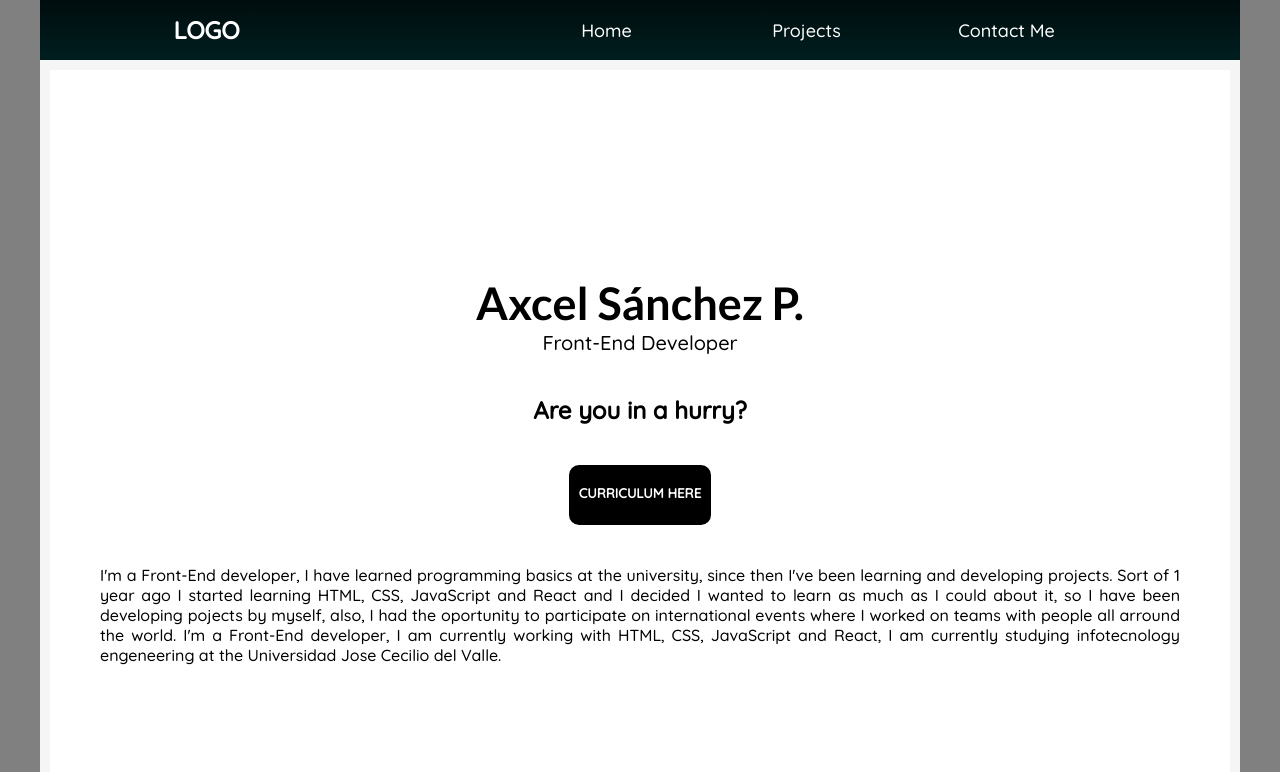
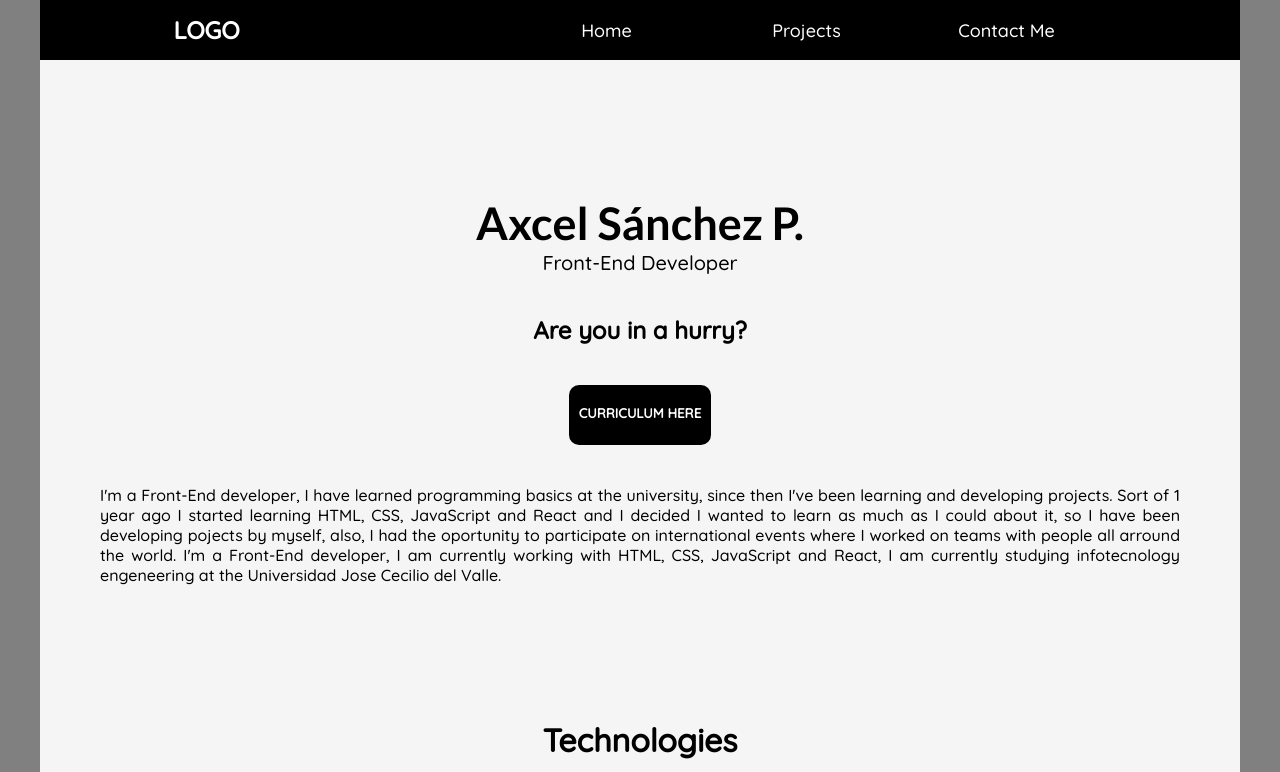
Before and after one commit to Leonel-Padilla2/portfolio, a React (Create React App) app: page / in a window 1280 px wide. Shown: the top 772 px of the page. Built offline with nearby package versions, Linux system fonts and the light colour scheme.

Commit message:
style: changing pages and NavBar component colors

```diff
--- a/src/components/NavBar/NavBar.css
+++ b/src/components/NavBar/NavBar.css
@@ -5,16 +5,8 @@
   padding: 0px;
 }
 
-:root{
-  --main-font: 'Lato', sans-serif;
-  --font-color: #fff;
-  --main-color: #001e1f;
-  --secondary-color: #000d0e;
-  --slighter-color: #005155;
-}
-
 .navbar-container {
-  background: linear-gradient(#000d0e, #001e1f);
+  background-color: var(--main-color);
   display: flex;
   justify-content: space-around;
   align-items: center;
--- a/src/pages/Contact/Contact.css
+++ b/src/pages/Contact/Contact.css
@@ -1,12 +1,11 @@
 .contact-container {
   min-height: 100vh;
-  background-color: white;
+  background-color: whitesmoke;
   display: grid;
   align-content: center;
 }
 
 .social-media-container {
-  background-color: whitesmoke;
   height: 300px;
   display: flex;
   flex-direction: column;
--- a/src/pages/Home/Home.css
+++ b/src/pages/Home/Home.css
@@ -3,7 +3,6 @@
 *{
   font-family: 'Quicksand', sans-serif;
 }
-
 
 .home-container {
   background-color: whitesmoke;
@@ -12,8 +11,7 @@
 }
 
 .about-me-container {
-  background-color: white;
-  height: 800px;
+  height: 80vh;
   display: flex;
   flex-direction: column;
   justify-content: center;
--- a/src/routes/App.css
+++ b/src/routes/App.css
@@ -1,6 +1,12 @@
 * {
   padding: 0px;
   margin: 0px;
+}
+
+:root{
+  --main-font: 'Lato', sans-serif;
+  --font-color: #fff;
+  --main-color: #000;
 }
 
 .app-container {
```
